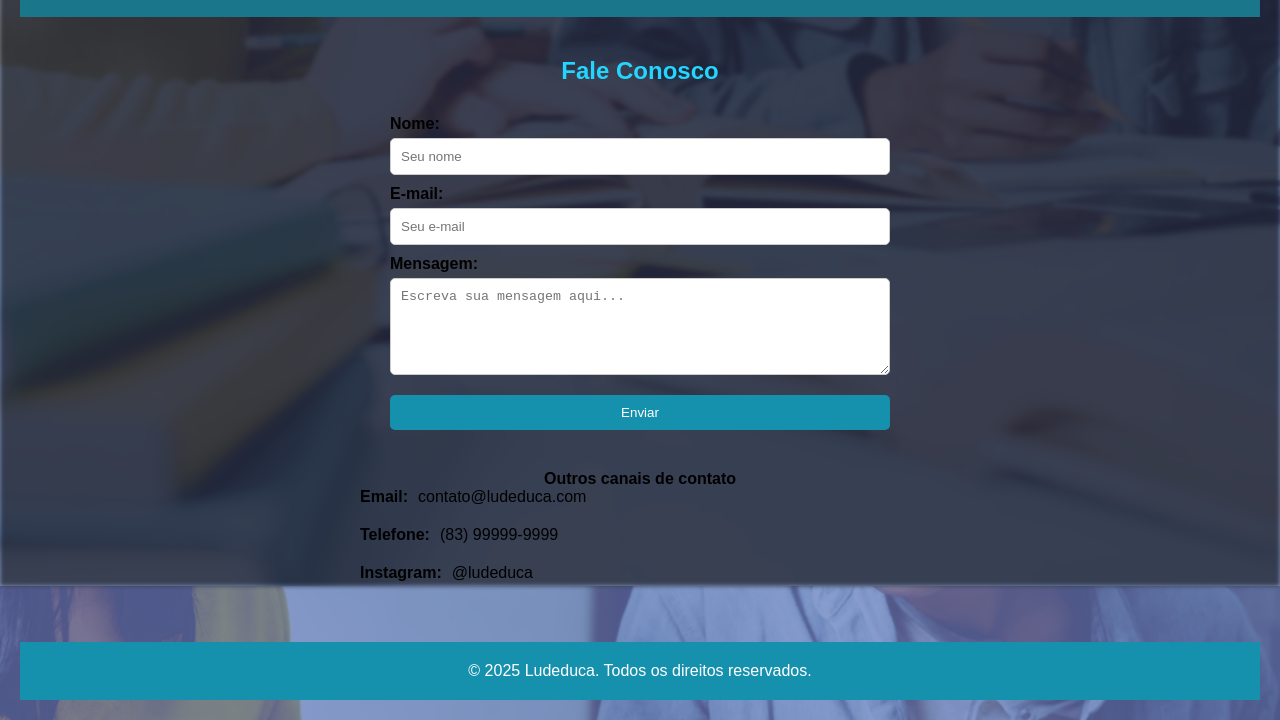
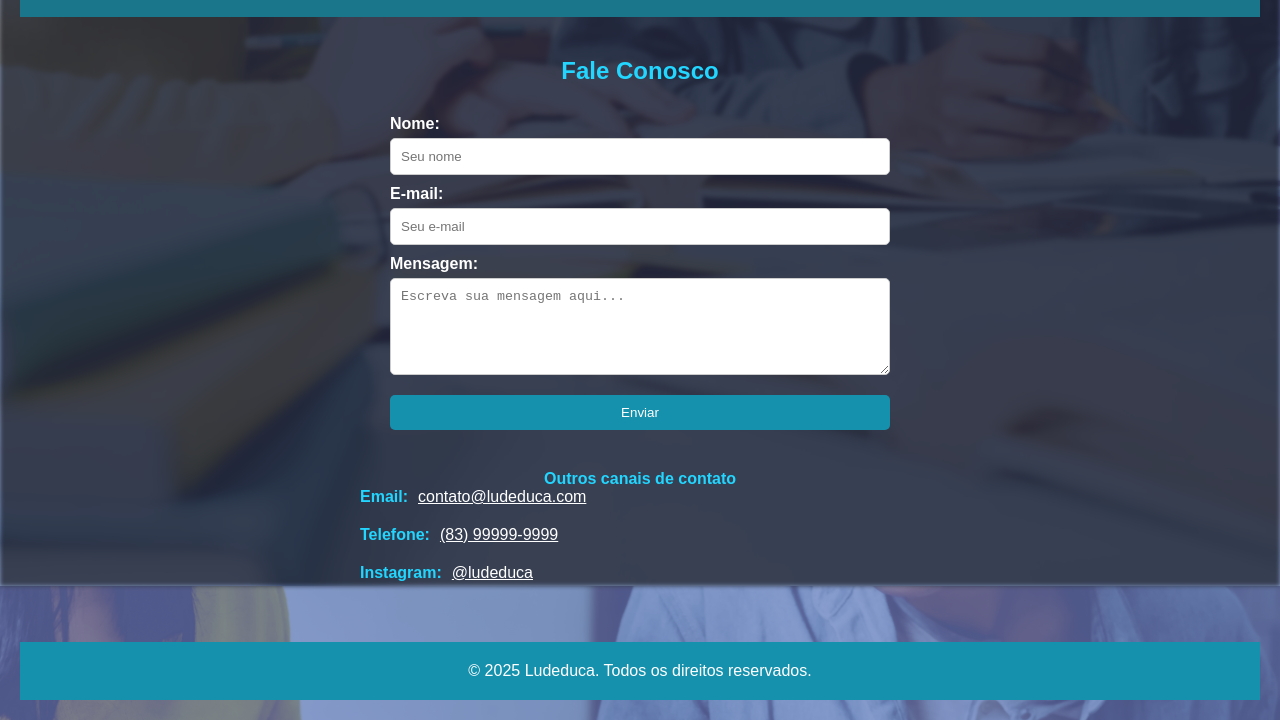
Before and after one commit to JoaoBatista147/PrototipoFront-End, a plain HTML site: page contato.html in a window 1280 px wide. Shown: the part 214-934 px from the top of the page. Drawn offline with Linux system fonts and the light colour scheme.

Commit message:
atualização contato

```diff
--- a/contato.html
+++ b/contato.html
@@ -25,15 +25,15 @@
 </header>
   <main>
     <section>
-      <h3>Fale Conosco</h3>
+      <h3 style="color: #22d6ff">Fale Conosco</h3>
       <form action="#" method="post">
-        <label for="nome">Nome:</label>
+        <label for="nome" style="color: white;">Nome:</label>
         <input type="text" id="nome" name="nome" placeholder="Seu nome" required>
 
-        <label for="email">E-mail:</label>
+        <label for="email" style="color: white;">E-mail:</label>
         <input type="email" id="email" name="email" placeholder="Seu e-mail" required>
 
-        <label for="mensagem">Mensagem:</label>
+        <label for="mensagem" style="color: white;">Mensagem:</label>
         <textarea id="mensagem" name="mensagem" rows="5" placeholder="Escreva sua mensagem aqui..." required></textarea>
 
         <button type="submit">Enviar</button>
@@ -41,13 +41,23 @@
     </section>
 
     <section>
-      <h4>Outros canais de contato</h4>
-      <ul>
-        <li><strong>Email:</strong> contato@ludeduca.com</li>
-        <li><strong>Telefone:</strong> (83) 99999-9999</li>
-        <li><strong>Instagram:</strong> @ludeduca</li>
-      </ul>
-    </section>
+  <h4 style="color:#22d6ff">Outros canais de contato</h4>
+  <ul style="color: white;">
+    <li>
+      <strong style="color:#22d6ff;">Email:</strong>
+      <a href="mailto:contato@ludeduca.com" style="color: white;">contato@ludeduca.com</a>
+    </li>
+    <li>
+      <strong style="color:#22d6ff;">Telefone:</strong>
+      <a href="tel:+5583999999999" style="color: white;">(83) 99999-9999</a>
+    </li>
+    <li>
+      <strong style="color:#22d6ff;">Instagram:</strong>
+      <a href="https://instagram.com/ludeduca" target="_blank" style="color: white;">@ludeduca</a>
+    </li>
+  </ul>
+</section>
+
   </main>
 
   <footer>
--- a/style.css
+++ b/style.css
@@ -5,7 +5,6 @@ body {
   margin: 0;
   padding: 20px;
 }
-
 
 header {
   text-align: center;
@@ -104,7 +103,7 @@ section p {
 
 .card {
   background-color: #ffffff;
-  border: 2px solid #12ccf5;
+  border: 2px solid #0d89a4;
   border-radius: 10px;
   padding: 20px;
   margin-bottom: 30px;
```
Also changed, not shown: index.html (+3 -3 lines).
